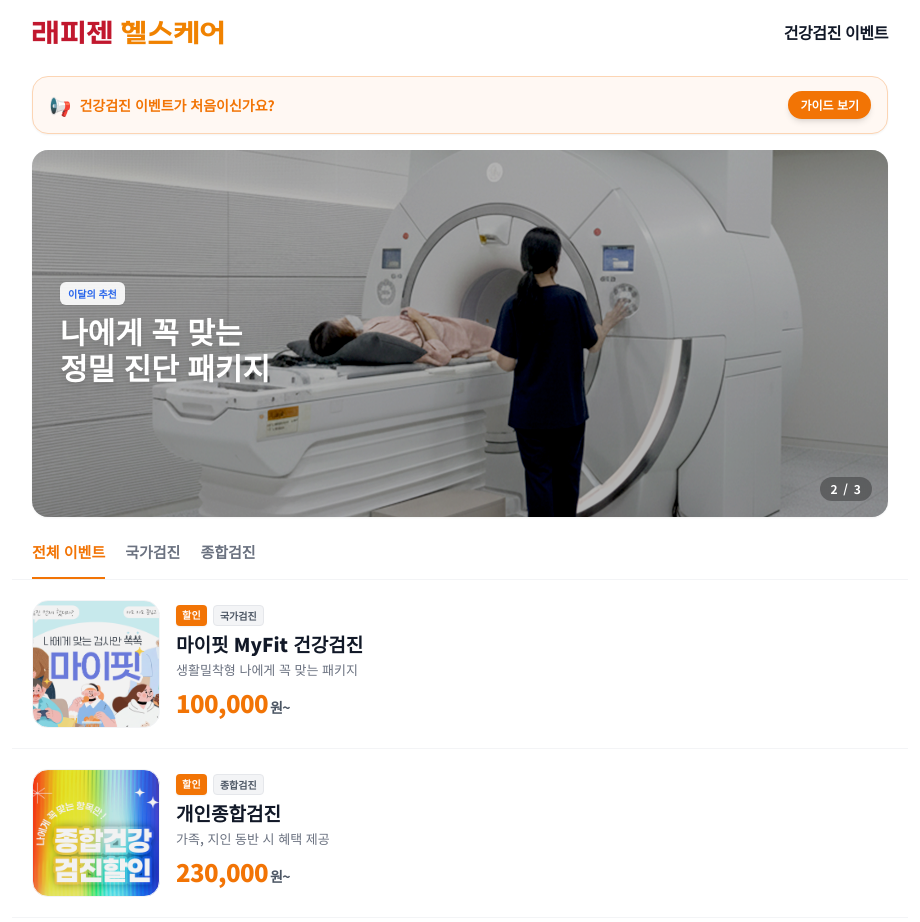
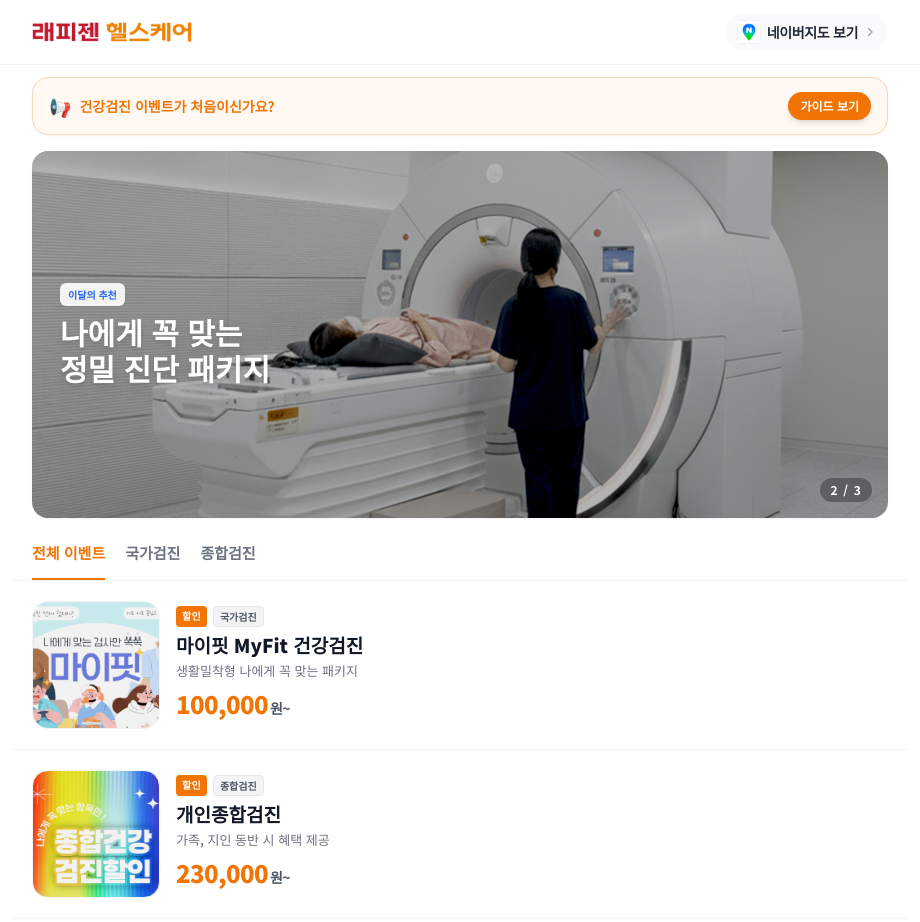
Before and after one commit to rapigenhc/rapigenhc.github.io, a plain HTML site: page index.html in a window 1280 px wide. Shown: the top 922 px of the page, without its empty margins (180-1100 px from the left). Drawn offline with nearby package versions, Linux system fonts and the light colour scheme.

Commit message:
index update

```diff
--- a/index.html
+++ b/index.html
@@ -21,17 +21,23 @@
 </head>
 <body class="bg-white text-gray-900 overflow-x-hidden">
 
-    <header class="bg-white/90 backdrop-blur-md sticky top-0 z-50">
-        <div class="max-w-md md:max-w-4xl mx-auto px-5 h-14 md:h-16 flex items-center justify-between">
-            <h1 class="text-xl md:text-2xl font-black tracking-tight cursor-pointer text-gray-900" onclick="location.href='index.html'"><img src="/img/logo.png" class="w-48"></h1>
-            <!-- <button class="w-8 h-8 flex items-center justify-center rounded-full bg-gray-50 text-gray-600 hover:bg-gray-100 transition-colors">
-                <svg class="w-5 h-5" fill="none" stroke="currentColor" viewBox="0 0 24 24"><path stroke-linecap="round" stroke-linejoin="round" stroke-width="2" d="M16 7a4 4 0 11-8 0 4 4 0 018 0zM12 14a7 7 0 00-7 7h14a7 7 0 00-7-7z"></path></svg>
-            </button> -->
-            <h4 class="text-l md:text-1xl font-black tracking-tight cursor-pointer text-gray-900" onclick="location.href='index.html'">
-             건강검진 이벤트
-            </h4>
-        </div>
-    </header>
+    <header class="bg-white/90 backdrop-blur-md sticky top-0 z-50 border-b border-gray-100">
+    <div class="max-w-md md:max-w-4xl mx-auto px-5 h-14 md:h-16 flex items-center justify-between">
+        <h1 class="cursor-pointer" onclick="location.href='index.html'">
+            <img src="./img/logo.png" alt="래피젠헬스케어" class="w-32 md:w-40 object-contain">
+        </h1>
+
+        <button onclick="window.open('https://naver.me/GI3JOGWS', '_blank')" class="flex items-center gap-1.5 px-3 py-1.5 rounded-full bg-gray-50 hover:bg-gray-100 transition-all active:scale-95 group"        >
+            <img src="./img/nvmap.png" alt="Naver Map" class="w-5 h-5 md:w-6 md:h-6 object-contain border border-gray-100 rounded-sm">
+            <span class="text-[13px] md:text-[14px] font-bold text-gray-800 tracking-tight">
+                네이버지도 보기
+            </span>
+            <svg class="w-3 h-3 text-gray-400 group-hover:text-gray-600" fill="none" stroke="currentColor" viewBox="0 0 24 24">
+                <path stroke-linecap="round" stroke-linejoin="round" stroke-width="2.5" d="M9 5l7 7-7 7"></path>
+            </svg>
+        </button>
+    </div>
+</header>
 
     <main class="max-w-md md:max-w-4xl mx-auto bg-white min-h-screen flex flex-col">
 
@@ -49,12 +55,13 @@
                 <div id="carousel-container" class="relative w-full h-full">
 
                     <!-- 🌟 1. 첫 번째 슬라이드 (보이기: opacity-100 z-20) -->
-                    <div class="carousel-slide absolute inset-0 transition-opacity duration-700 ease-in-out opacity-100 z-20 bg-cover bg-center bg-no-repeat flex flex-col justify-center px-7" style="background-image: url('img/pic01-banner.png');">
+                    <div class="carousel-slide absolute inset-0 transition-opacity duration-700 ease-in-out opacity-100 z-20 bg-cover bg-center bg-no-repeat flex flex-col justify-center px-7" style="background-image: url('img/pic04-banner.png');">
+
                         <!-- 가독성을 위한 검은색 반투명 막 -->
-                        <div class="absolute inset-0 bg-black/30 z-0"></div>
+                        <!-- <div class="absolute inset-0 bg-black/30 z-0"></div> -->
                         <!-- z-index가 먹히도록 relative 추가 -->
-                        <span class="relative inline-block bg-white/90 text-orange-600 text-[10px] font-bold px-2 py-1 rounded-md mb-2 w-fit z-10 shadow-sm">래피젠 헬스케어 프로모션</span>
-                        <h2 class="relative text-2xl md:text-3xl font-black text-white leading-tight z-10 drop-shadow-md">가족과 함께 챙겨요!<br>건강검진 이벤트</h2>
+                        <!-- <span class="relative inline-block bg-white/90 text-orange-600 text-[10px] font-bold px-2 py-1 rounded-md mb-2 w-fit z-10 shadow-sm">래피젠 헬스케어 프로모션</span> -->
+                        <!-- <h2 class="relative text-2xl md:text-3xl font-black text-white leading-tight z-10 drop-shadow-md">화수목엔 플러스검진<br>복부대동맥 초음파 추가 혜택</h2> -->
                     </div>
 
                     <!-- 🌟 2. 두 번째 슬라이드 (숨기기: opacity-0 z-10) -->
```
Also changed, not shown: img/nvmap.png (added), img/pic04-banner.png (added).
